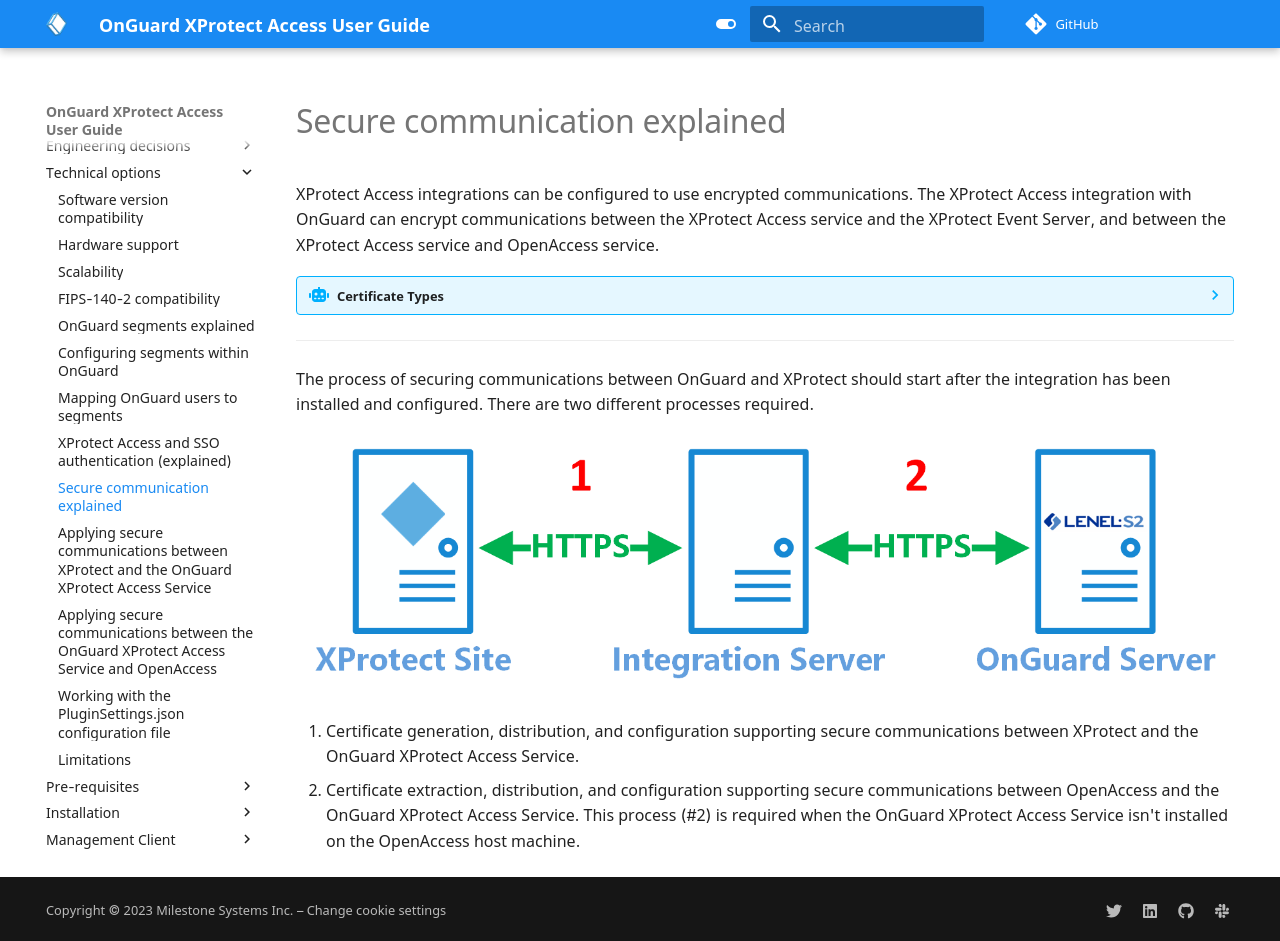
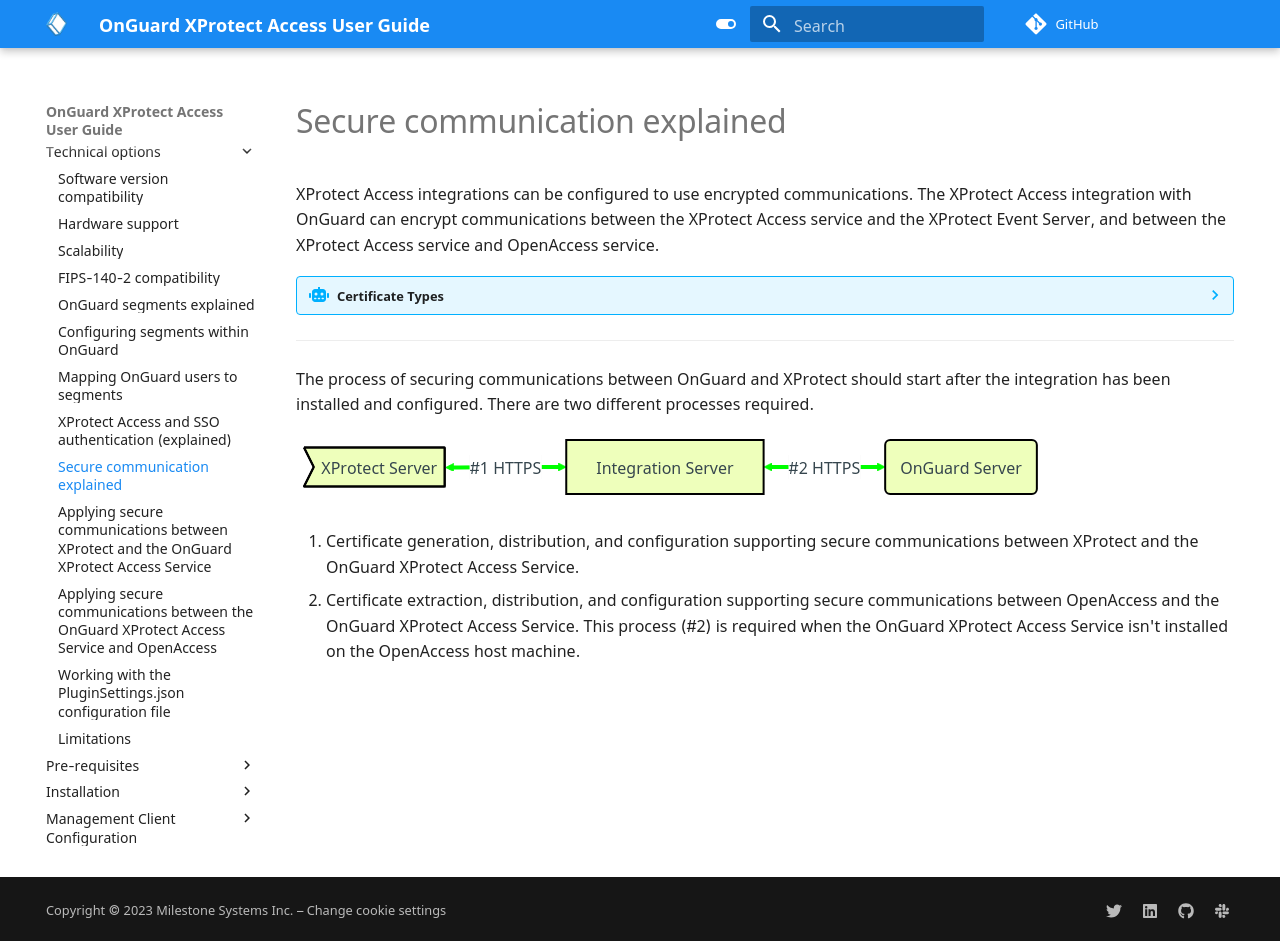
Before and after one commit to mjt-milestone/XPALenelS2DocSite, an MkDocs documentation site: the page built from docs/Tech/SecComExp.md, in a window 1280 px wide and 941 px high. Built offline with MkDocs 1.6.1 and Material for MkDocs 9.7.7, drawn with Linux system fonts in a browser that asks for light colours; comment, search, counter and statistics services are not loaded; some of the changed lines change nothing that is shown.

Commit message:
seccomexp mermaid

````diff
--- a/docs/Tech/SecComExp.md
+++ b/docs/Tech/SecComExp.md
@@ -7,14 +7,18 @@
 XProtect Access integrations can be  configured  to use encrypted communications. The XProtect Access integration with OnGuard can encrypt communications between the XProtect Access service and the XProtect Event Server, and between the XProtect Access service and OpenAccess service.
 
 ??? Abstract "Certificate Types"
-    >
-    >   Please note: the instructions in this document are for generating self-signed certificates. It's possible to get certificates from a trusted third-party provider. For more information please read the [XProtect VMS certificates guide](https://doc.milestonesys.com/latest/en-US/portal/htm/chapter-page-certificates-guide.htm).
-    >
+    Please note: the instructions in this document are for generating self-signed certificates. It's possible to get certificates from a trusted third-party provider. For more information please read the [XProtect VMS certificates guide](https://doc.milestonesys.com/latest/en-US/portal/htm/chapter-page-certificates-guide.htm).
 ***
 
 The process of securing communications between OnGuard and XProtect should start after the integration has been installed and configured. There are two different processes required.
 
-![IntSrvArch](img/CXAL.encrypt.arch.png)
+```mermaid
+flowchart LR
+    A>XProtect Server]:::XPClass <-->|#1 HTTPS| B[Integration Server]:::XPClass
+    B<-->|#2 HTTPS| C(OnGuard Server):::XPClass
+    linkStyle default stroke:#0f0,stroke-width:4px
+    classDef XPClass fill:#efb, stroke:#000, stroke-width:2px
+```
 
 1. Certificate generation, distribution, and configuration supporting secure communications between XProtect and the OnGuard XProtect Access Service.
 2. Certificate extraction, distribution, and configuration supporting secure communications between OpenAccess and the OnGuard XProtect Access Service. This process (#2) is required when the OnGuard XProtect Access Service isn't installed on the OpenAccess host machine.
````
